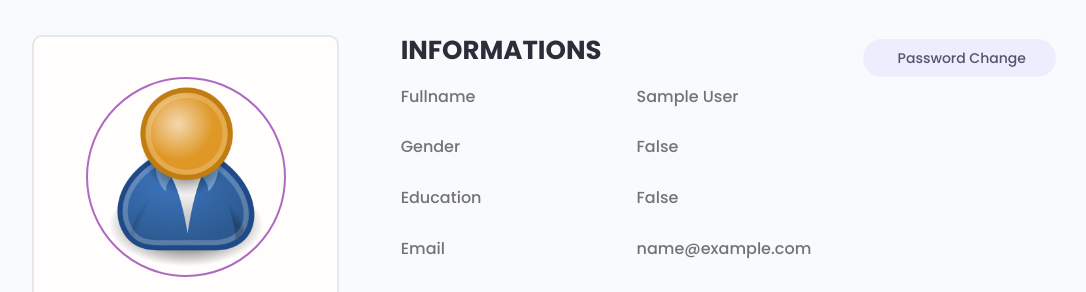
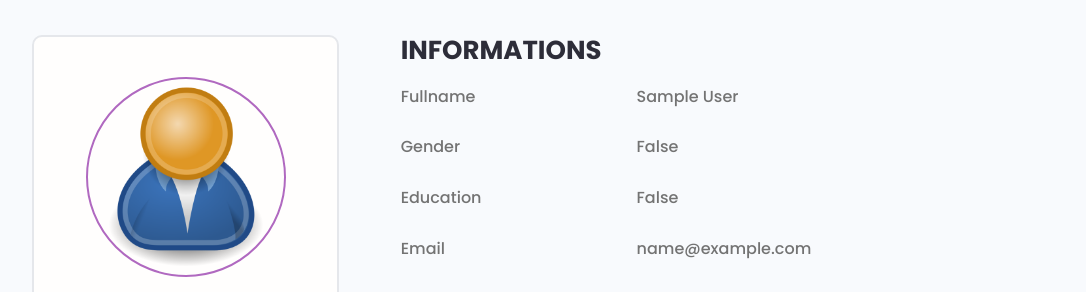
Before and after one commit to merveecolakoglu/jobSearchPortal, a Django app: template templates/users/profile.html in a window 1280 px wide. Shown: the part 77-369 px from the top of the page, without its empty margins (96-1182 px from the left). Run offline with Django 4.2, Linux system fonts and the light colour scheme; the template is opened without the code that fills it: values that come from a table or form of the project are taken from there, others are empty; the visitor is signed in with stand-in values (Sample User, id 1); data comes from the database, SQL or seed files in the repository; some libraries are stand-ins or nearby versions.

Commit message:
second commit

```diff
--- a/templates/users/profile.html
+++ b/templates/users/profile.html
@@ -56,9 +56,6 @@
                     <div class="devInfo">
                         <div class="settings">
                             <h3 class="devInfo__title">Informations</h3>
-                            <a class="tag tag--pill tag--sub settings__btn tag--lg"
-                               href="{% url 'account_change_password' %}"><i class="im im-lock"></i>
-                                Password Change </a>
                         </div>
                         <div class="layout">
                             <div class="column column--1of3">
```
Also changed, not shown: resources/g.png, resources/ı.png (added).
